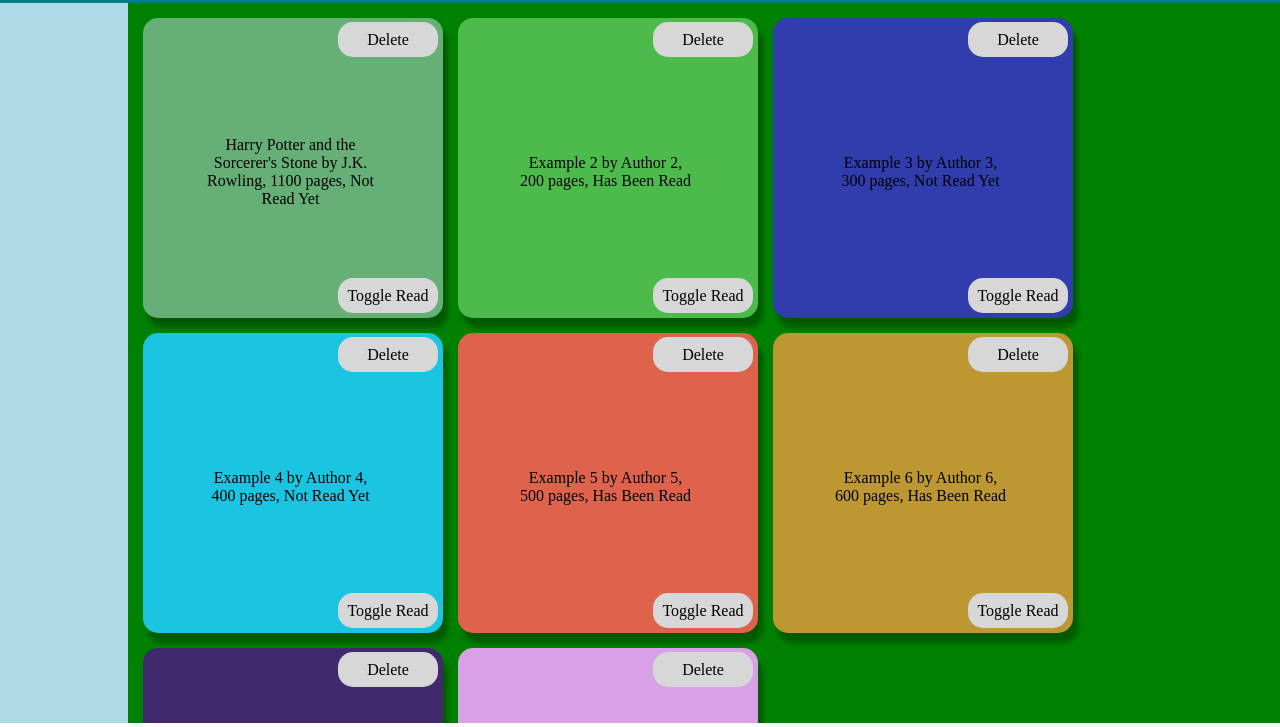
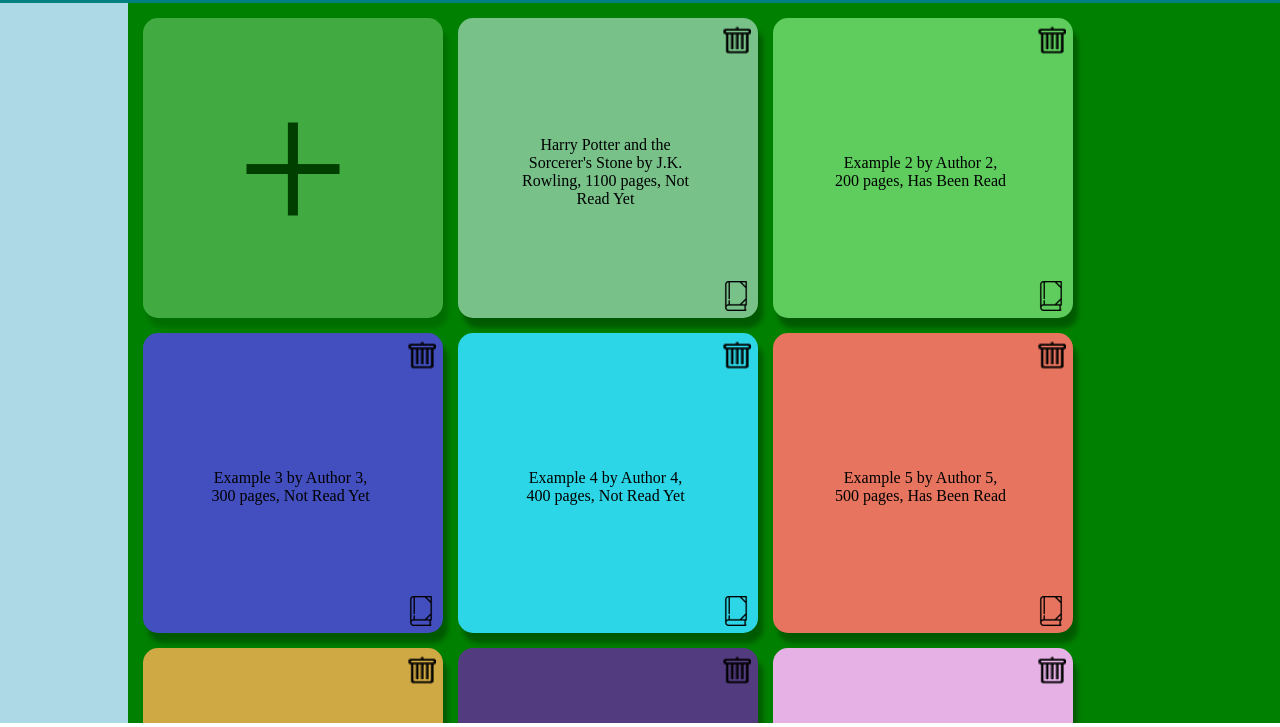
Before and after one commit to kevinjrodgers/Library, a plain HTML site: page index.html in a window 1280 px wide. Shown: the part 77-804 px from the top of the page. Drawn offline with Linux system fonts and the light colour scheme.

Commit message:
Added functionality and book icons

```diff
--- a/index.css
+++ b/index.css
@@ -84,21 +84,43 @@ html, body {
 .delete {
     position: absolute;
     right: 0px;
+    background: url("trashcan-icon-xsmall.png") no-repeat center;
 }
 
 .toggle {
     position: absolute;
     bottom: 0px;
     right: 0px;
+    background: url("closed-book-icon-xsmall.png") no-repeat center;
 }
 
 #library button {
-  width: 100px;
+  width: 35px;
   height: 35px;
   margin-top: 4px;
-}
+  background-color: inherit;
+
+}-image
 
 #new-book-button {
   text-align: center;
   margin: 5px;
 }
+
+#add-book {
+    vertical-align: top;
+    background-color: lightgreen;
+    opacity: .5;
+    width: 300px;
+    height: 300px;
+    display: inline-block;
+    margin: 15px 0px 0px 15px;
+    position: relative;
+    line-height: 300px;
+    text-align: center;
+    border-radius: 15px;
+}
+
+#add-book p {
+    font-size: 200px;
+}
--- a/index.js
+++ b/index.js
@@ -36,15 +36,20 @@ function addBookToLibrary() {
   let pages = window.prompt("Enter number of pages the book contains.");
   let hasBeenReadYN = window.prompt("Has this book been read? Y/N");
   let index = myLibrary.length;
-  if(hasBeenReadYN == "Y") {
-    hasBeenRead = "Has Been Read";
+  if(title == null || author == null || pages == null || hasBeenReadYN == null) {
+    alert("Error.");
   }
   else {
-    hasBeenRead = "Not Read Yet";
+    if(hasBeenReadYN == "Y") {
+      hasBeenRead = "Has Been Read";
+    }
+    else {
+      hasBeenRead = "Not Read Yet";
+    }
+    let newBook = new Book(title, author, pages, hasBeenRead, index);
+    myLibrary.push(newBook);
+    render();
   }
-  let newBook = new Book(title, author, pages, hasBeenRead, index);
-  myLibrary.push(newBook);
-
 }
 
 function render() {
@@ -53,7 +58,23 @@ function render() {
   let library = document.getElementById("library");
   library.innerHTML = "";
   //Add the Add Book button
+  let addBookButton = document.createElement("div");
+  let addButtonLink = document.createElement("a");
+  let addButtonParagraph = document.createElement("p");
+  let addButtonTextNode = document.createTextNode("+");
+  addBookButton.addEventListener("click", function() {
+    addBookToLibrary();
+  })
+
+  //Create the Add Book div
+  addButtonParagraph.appendChild(addButtonTextNode);
+  addButtonLink.appendChild(addButtonParagraph);
+  addBookButton.appendChild(addButtonLink);
+  addBookButton.setAttribute("id", "add-book");
+
   //Cycle through myLibrary and load Books onto page
+
+  library.appendChild(addBookButton);
   for(let bookNum = 0; bookNum < myLibrary.length; bookNum++) {
 
     let newBookData = document.createElement("div");
@@ -61,16 +82,16 @@ function render() {
     let readToggleButton = document.createElement("button");
     let deleteButton = document.createElement("button");
     let textDetails = document.createTextNode(myLibrary[bookNum].info());
-    let redAttribute = Math.floor(Math.random() * 256) + 20;
-    let greenAttribute = Math.floor(Math.random() * 256) + 20;
-    let blueAttribute = Math.floor(Math.random() * 256) + 20;
+    let redAttribute = Math.floor(Math.random() * 256) + 40;
+    let greenAttribute = Math.floor(Math.random() * 256) + 40;
+    let blueAttribute = Math.floor(Math.random() * 256) + 40;
 
     //Set the data-attribute for the book
     newBookData.dataset.index = bookNum;
 
-    readToggleButton.innerHTML = "Toggle Read";
+    readToggleButton.innerHTML = "";
     readToggleButton.className = "toggle";
-    deleteButton.innerHTML = "Delete";
+    deleteButton.innerHTML = "";
     deleteButton.className = "delete";
     readToggleButton.addEventListener("click", function(e) {
       let bookIndex = e.target.parentElement.getAttribute("data-index");
```
